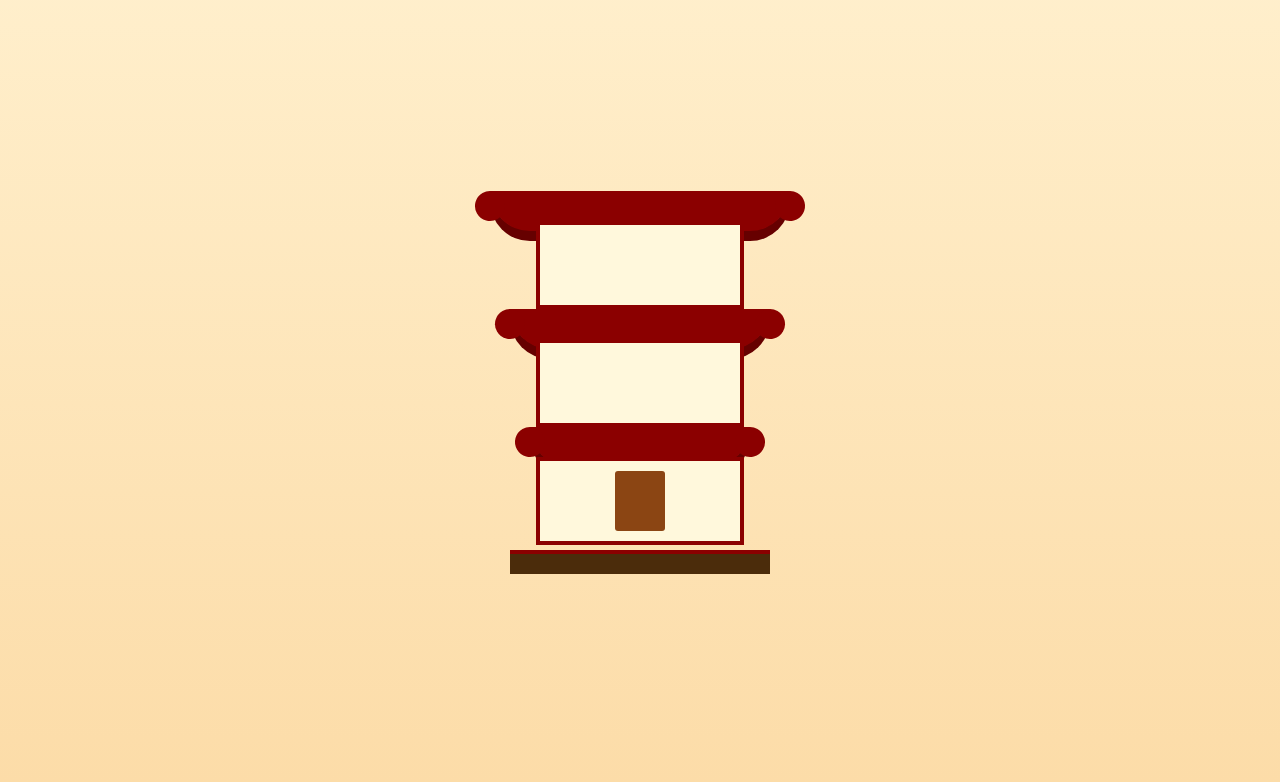
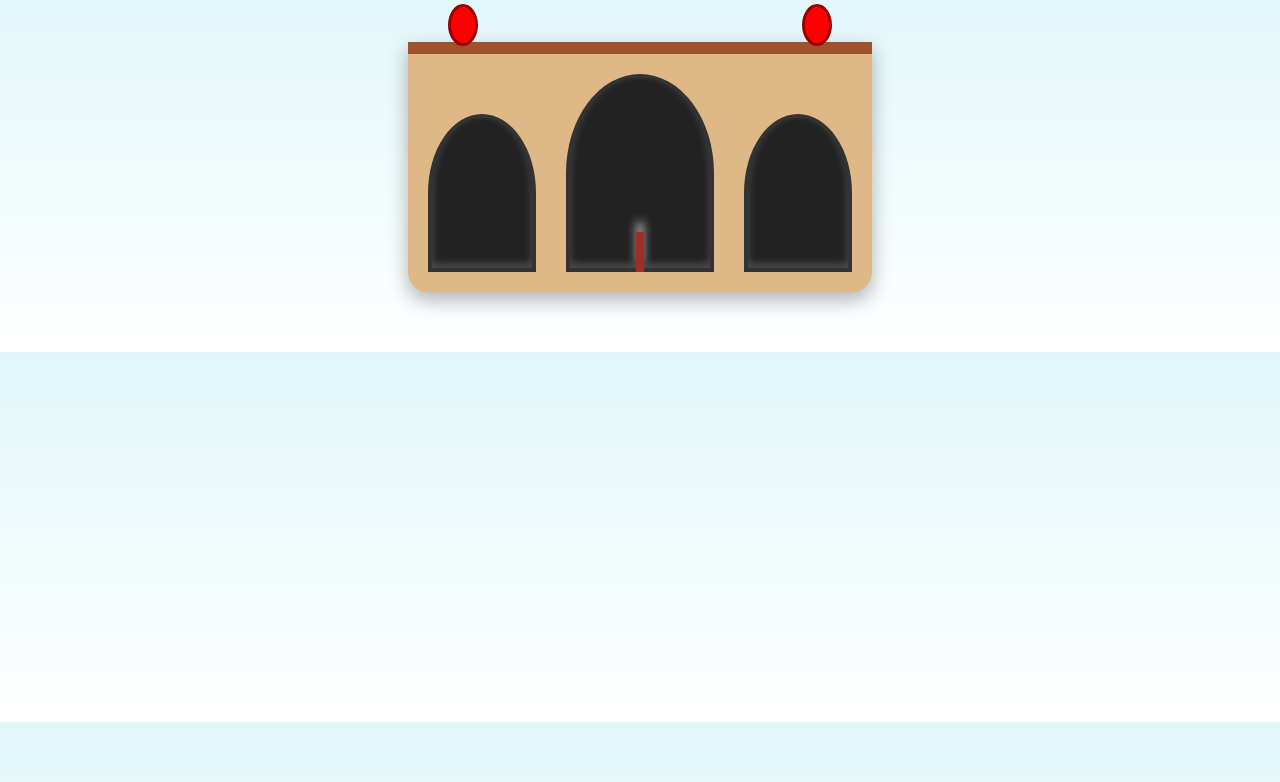
Before and after one commit to chua24h/chua24h, a plain HTML site: page index.html in a window 1280 px wide. Shown: the part 18-800 px from the top of the page. Drawn offline with Linux system fonts and the light colour scheme.

Commit message:
Update index.html

```diff
--- a/index.html
+++ b/index.html
@@ -2,94 +2,145 @@
 <html lang="vi">
 <head>
   <meta charset="UTF-8">
-  <title>Chùa Việt Nam Truyền Thống</title>
+  <title>Chùa 24H</title>
   <style>
     body {
+      background: linear-gradient(#e0f7fa, #fff);
       margin: 0;
-      padding: 0;
-      background: linear-gradient(to top, #fcdca8, #ffefcc);
-      display: flex;
-      align-items: center;
-      justify-content: center;
-      height: 100vh;
-      font-family: sans-serif;
+      font-family: 'Segoe UI', sans-serif;
+      overflow-x: hidden;
     }
 
-    .chua {
+    .pagoda {
       display: flex;
-      flex-direction: column;
-      align-items: center;
+      justify-content: center;
+      align-items: end;
+      padding: 60px 0;
+      position: relative;
+    }
+
+    .gate {
+      display: flex;
+      gap: 30px;
+      align-items: end;
+      background: #deb887;
+      padding: 20px;
+      border-top: 12px solid #a0522d;
+      border-radius: 0 0 20px 20px;
+      position: relative;
+      box-shadow: 0 8px 20px rgba(0,0,0,0.3);
     }
 
     .roof {
-      width: 240px;
-      height: 40px;
+      position: absolute;
+      top: -90px;
+      left: 50%;
+      transform: translateX(-50%);
+      width: 350px;
+      height: 70px;
       background: #8b0000;
-      border-radius: 0 0 80px 80px;
-      margin-bottom: -10px;
-      box-shadow: 0 10px 0 #660000;
-      position: relative;
-    }
-
-    .roof::before, .roof::after {
-      content: "";
-      position: absolute;
-      top: 0;
-      width: 30px;
-      height: 30px;
-      background: #8b0000;
-      border-radius: 50%;
-    }
-
-    .roof::before {
-      left: -15px;
-      transform: rotate(-30deg);
-    }
-
-    .roof::after {
-      right: -15px;
-      transform: rotate(30deg);
-    }
-
-    .floor {
-      width: 200px;
-      height: 80px;
-      background: #fff8dc;
-      border: 4px solid #8b0000;
-      display: flex;
-      align-items: flex-end;
-      justify-content: center;
-      position: relative;
+      border-radius: 0 0 100px 100px;
+      border-bottom: 10px solid #222;
+      box-shadow: 0 10px 10px rgba(0,0,0,0.3);
     }
 
     .door {
-      width: 50px;
-      height: 60px;
-      background: #8b4513;
-      border-radius: 3px;
-      margin-bottom: 10px;
+      width: 100px;
+      height: 150px;
+      background: #222;
+      border: 4px solid #333;
+      border-radius: 50% 50% 0 0;
+      position: relative;
+      box-shadow: inset 0 -4px 8px rgba(255,255,255,0.2);
     }
 
-    .base {
-      width: 260px;
-      height: 20px;
-      background: #4b2c0b;
-      margin-top: 5px;
-      border-top: 4px solid #8b0000;
+    .door.center {
+      height: 190px;
+      width: 140px;
+    }
+
+    .sign {
+      position: absolute;
+      top: -130px;
+      left: 50%;
+      transform: translateX(-50%);
+      background: gold;
+      padding: 12px 24px;
+      border: 4px double #333;
+      font-weight: bold;
+      font-size: 24px;
+      color: #3e2723;
+      text-shadow: 1px 1px #fff;
+    }
+
+    .lantern {
+      position: absolute;
+      width: 24px;
+      height: 36px;
+      background: red;
+      border-radius: 50%;
+      border: 3px solid #900;
+      top: -50px;
+      animation: swing 2.5s infinite ease-in-out;
+    }
+
+    .lantern.left {
+      left: 40px;
+    }
+
+    .lantern.right {
+      right: 40px;
+    }
+
+    @keyframes swing {
+      0%, 100% { transform: rotate(0deg); }
+      50% { transform: rotate(6deg); }
+    }
+
+    .buddha {
+      position: absolute;
+      top: -80px;
+      left: 50%;
+      transform: translateX(-50%);
+      font-size: 60px;
+      color: #ffd700;
+    }
+
+    .incense {
+      position: absolute;
+      bottom: 20px;
+      left: 50%;
+      transform: translateX(-50%);
+      width: 8px;
+      height: 40px;
+      background: brown;
+      box-shadow: 0 -10px 10px rgba(255, 255, 255, 0.6);
+    }
+
+    audio {
+      display: none;
     }
   </style>
 </head>
-<body>
-  <div class="chua">
-    <div class="roof" style="width: 300px;"></div>
-    <div class="floor"></div>
-    <div class="roof" style="width: 260px;"></div>
-    <div class="floor"></div>
-    <div class="roof" style="width: 220px;"></div>
-    <div class="floor">
+<body onload="document.getElementById('bell').play()">
+
+  <div class="pagoda">
+    <div class="roof"></div>
+    <div class="buddha">🧘‍♂️</div>
+    <div class="gate">
+      <div class="lantern left"></div>
+      <div class="lantern right"></div>
       <div class="door"></div>
+      <div class="door center"></div>
+      <div class="door"></div>
+      <div class="sign">CHÙA 24H</div>
+      <div class="incense"></div>
     </div>
-    <div class="base"></div>
   </div>
+
+  <audio id="bell" autoplay loop>
+    <source src="https://cdn.pixabay.com/download/audio/2021/09/17/audio_d7fef6e4fa.mp3?filename=temple-bell-2-183270.mp3" type="audio/mpeg">
+  </audio>
+
 </body>
 </html>
```
